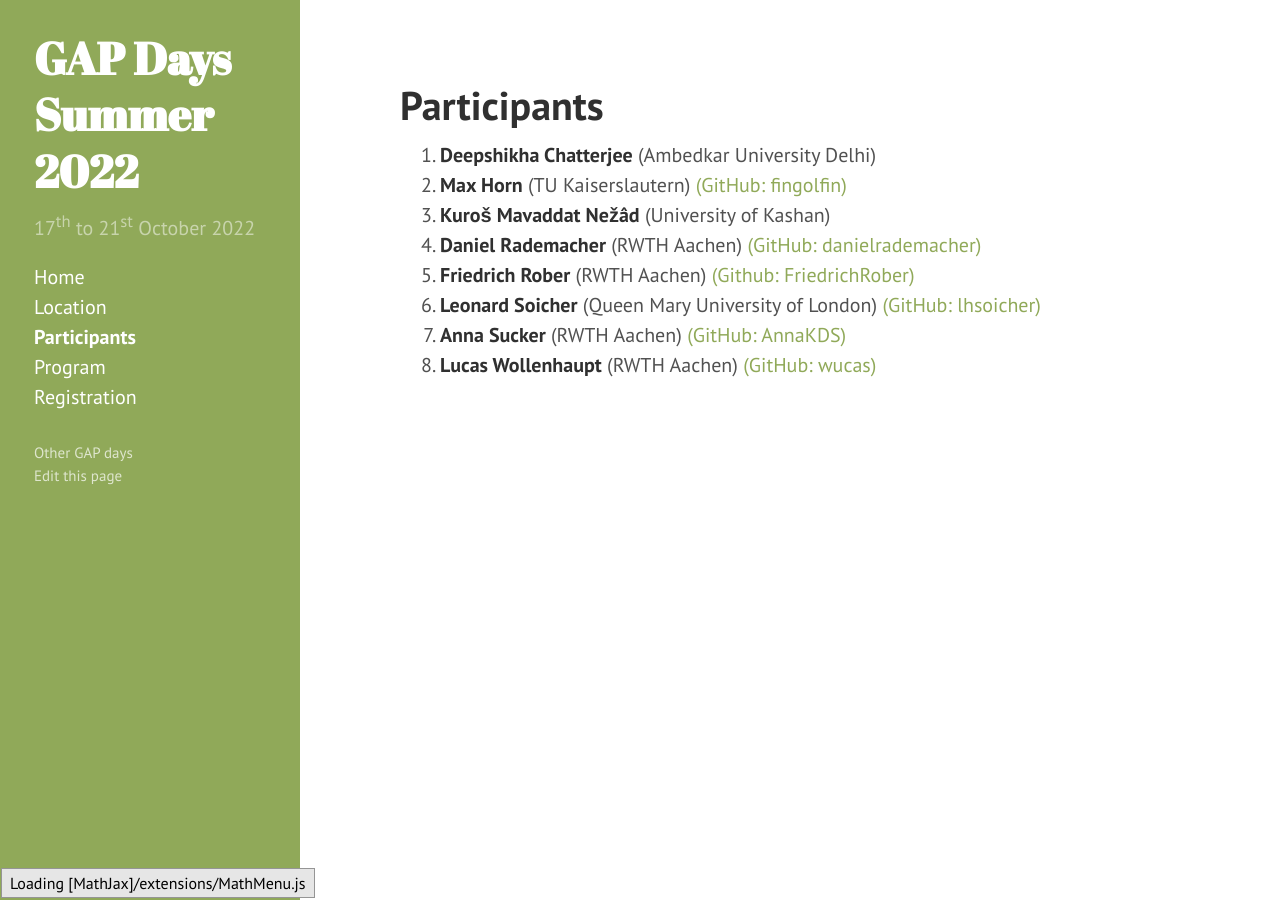
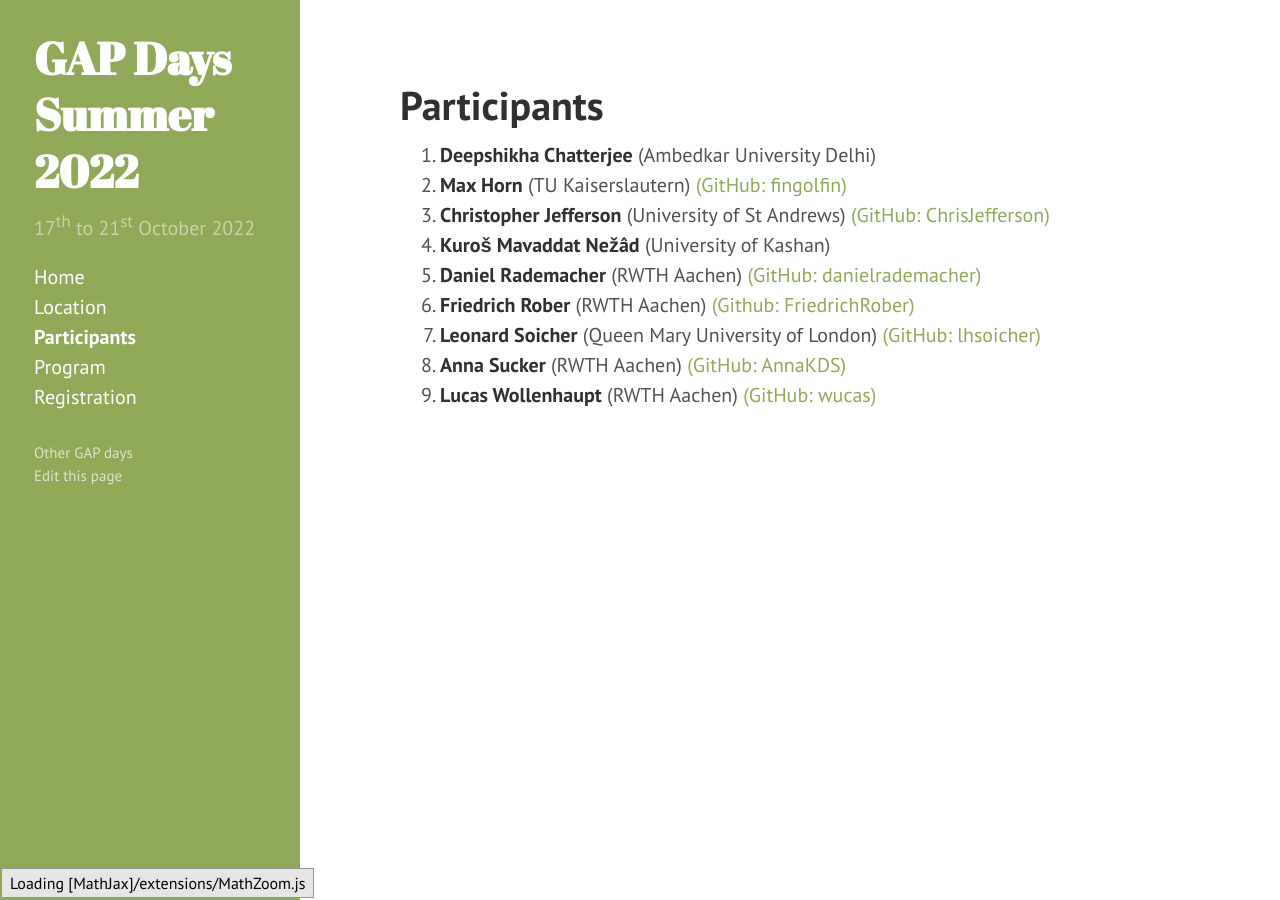
Before and after one commit to jazzcat/gapdays2022-summer, a Jekyll site: the page built from participants.md, in a window 1280 px wide. Built offline with Jekyll 4.4.1, drawn with Linux system fonts in a browser that asks for light colours.

Commit message:
Added participant

```diff
--- a/_data/participants.yml
+++ b/_data/participants.yml
@@ -5,6 +5,11 @@
   affiliation: TU Kaiserslautern
   links:
     "GitHub: fingolfin": https://github.com/fingolfin
+
+- name: Christopher Jefferson
+  affiliation: University of St Andrews
+  links:
+    "GitHub: ChrisJefferson": https://github.com/ChrisJefferson
 
 - name: Kuroš Mavaddat Nežâd
   affiliation: University of Kashan
```
